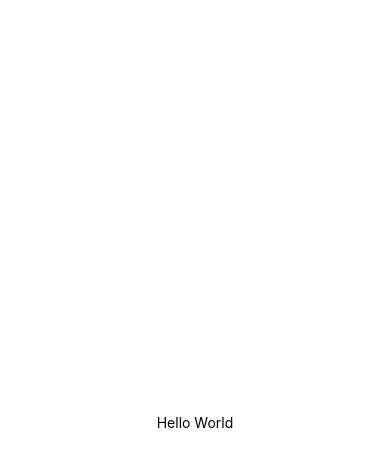
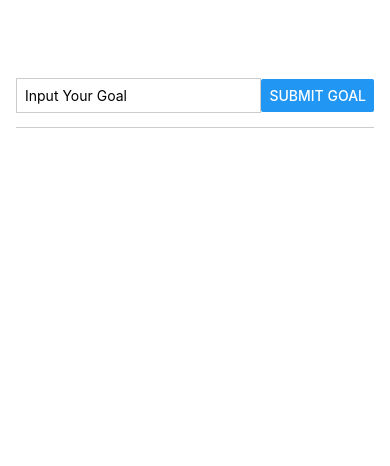
Before and after one commit to BuckyyDev/RNCourseWork, a React Native app: screen / in a window 390 px wide. Shown: the top 466 px of the page. Built offline with nearby package versions, Linux system fonts and the light colour scheme.

Commit message:
Day 1 Progress

```diff
--- a/App.js
+++ b/App.js
@@ -1,19 +1,60 @@
-import { StatusBar } from 'expo-status-bar';
-import { StyleSheet, Text, View } from 'react-native';
+import { useState } from "react";
+import { StyleSheet, Text, View, Button, TextInput } from "react-native";
 
 export default function App() {
+  const [enteredGoalText, setEnteredGoalText] = useState("");
+  const [userGoals, setUserGoals] = useState([]);
+
+  function goalInputHandler(enteredText) {
+    setEnteredGoalText(enteredText);
+  }
+
+  function addGoalHandler() {
+    setUserGoals((currentUserGoals) => [...currentUserGoals, enteredGoalText]);
+  }
+
   return (
-    <View style={styles.container}>
-      <Text>Hello World</Text>
+    <View style={styles.appContainer}>
+      <View style={styles.inputContainer}>
+        <TextInput
+          style={styles.textInput}
+          placeholder="Input Your Goal"
+          onChangeText={goalInputHandler}
+        />
+        <Button title="Submit Goal" onPress={addGoalHandler} />
+      </View>
+
+      <View style={styles.goalsContainer}>
+        {userGoals.map((goal) => (
+          <Text key={goal}>{goal}</Text>
+        ))}
+      </View>
     </View>
   );
 }
 
 const styles = StyleSheet.create({
-  container: {
+  appContainer: {
     flex: 1,
-    backgroundColor: '#fff',
-    alignItems: 'center',
-    justifyContent: 'center',
+    paddingTop: 64,
+    paddingHorizontal: 16,
+  },
+  inputContainer: {
+    flex: 1,
+    flexDirection: "row",
+    justifyContent: "space-between",
+    alignItems: "center",
+    marginBottom: 24,
+    borderBottomWidth: 1,
+    borderBottomColor: "#ccc",
+  },
+  textInput: {
+    borderWidth: 1,
+    borderColor: "#ccc",
+    padding: 8,
+    width: "70%",
+  },
+  goalsContainer: {
+    flex: 11,
   },
 });
```
